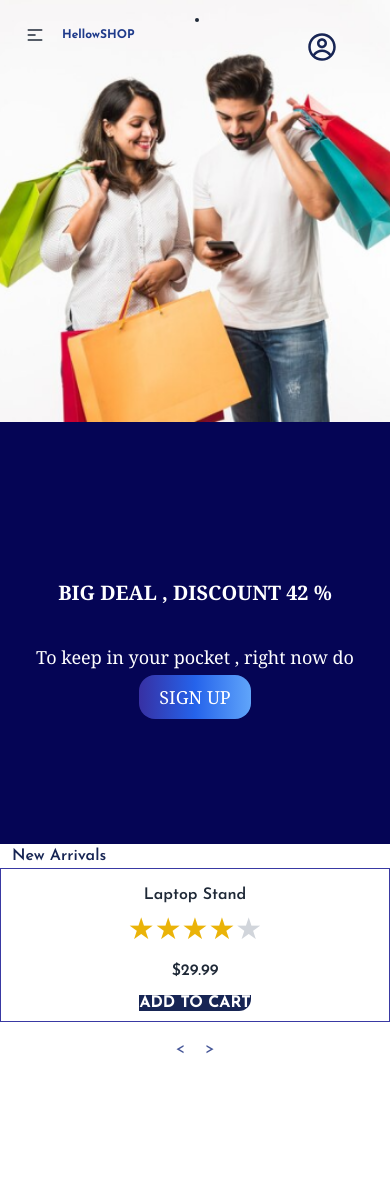
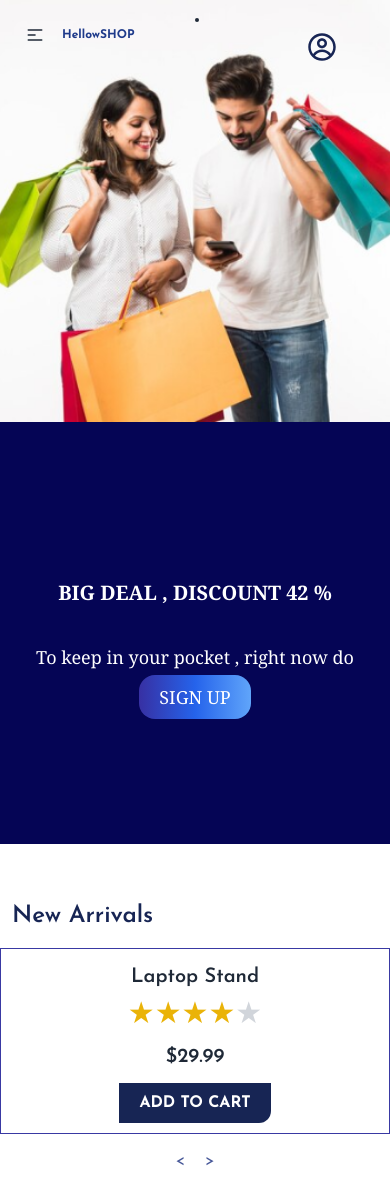
Before and after one commit to jannatun-nur/Hellow-shop, a React (Vite) app: page / in a window 390 px wide. Before the commit the page ends 1076 px from the top, so only its background shows below. Built offline with nearby package versions, Linux system fonts and the light colour scheme.

Commit message:
arrival 75%

```diff
--- a/src/Component/Arrival/Arrival.jsx
+++ b/src/Component/Arrival/Arrival.jsx
@@ -22,7 +22,7 @@ const Arrival = () => {
 
     return (
         <div>
-            <h2 className="lg:text-4xl lg:mt-12 lg:py-4 font-semibold text-blue-950 ml-3">New Arrivals</h2>
+            <h2 className="lg:text-4xl text-2xl lg:mt-12 mt-10 py-4 font-semibold text-blue-950 ml-3">New Arrivals</h2>
             <AliceCarousel
                 mouseTracking
                 items={items}
--- a/src/Component/Arrival/ArrivalCard.jsx
+++ b/src/Component/Arrival/ArrivalCard.jsx
@@ -4,7 +4,7 @@ const ArrivalCard = ({ arrivals }) => {
     return (
         <div style={{ border: "1px solid #3939a3", padding: "10px", textAlign: "center"
         , background: "white" }}>
-            <h3 className="text-gray-800 font-semibold lg:text-xl py-2">{name}</h3>
+            <h3 className="text-gray-800 font-semibold text-xl py-2">{name}</h3>
 
 
               {[...Array(5)].map((_, index) => (
@@ -18,9 +18,9 @@ const ArrivalCard = ({ arrivals }) => {
                 </span>
               ))}
 
-            <p className="text-gray-800 font-semibold lg:text-xl py-4">${price}</p>
+            <p className="text-gray-800 font-semibold text-xl py-4">${price}</p>
             <button className="bg-blue-950 text-white
-            lg:px-5 lg:py-3 font-bold rounded-ee-xl">{button}</button>
+            px-5 py-3 font-bold rounded-ee-xl">{button}</button>
         </div>
     );
 };
```
